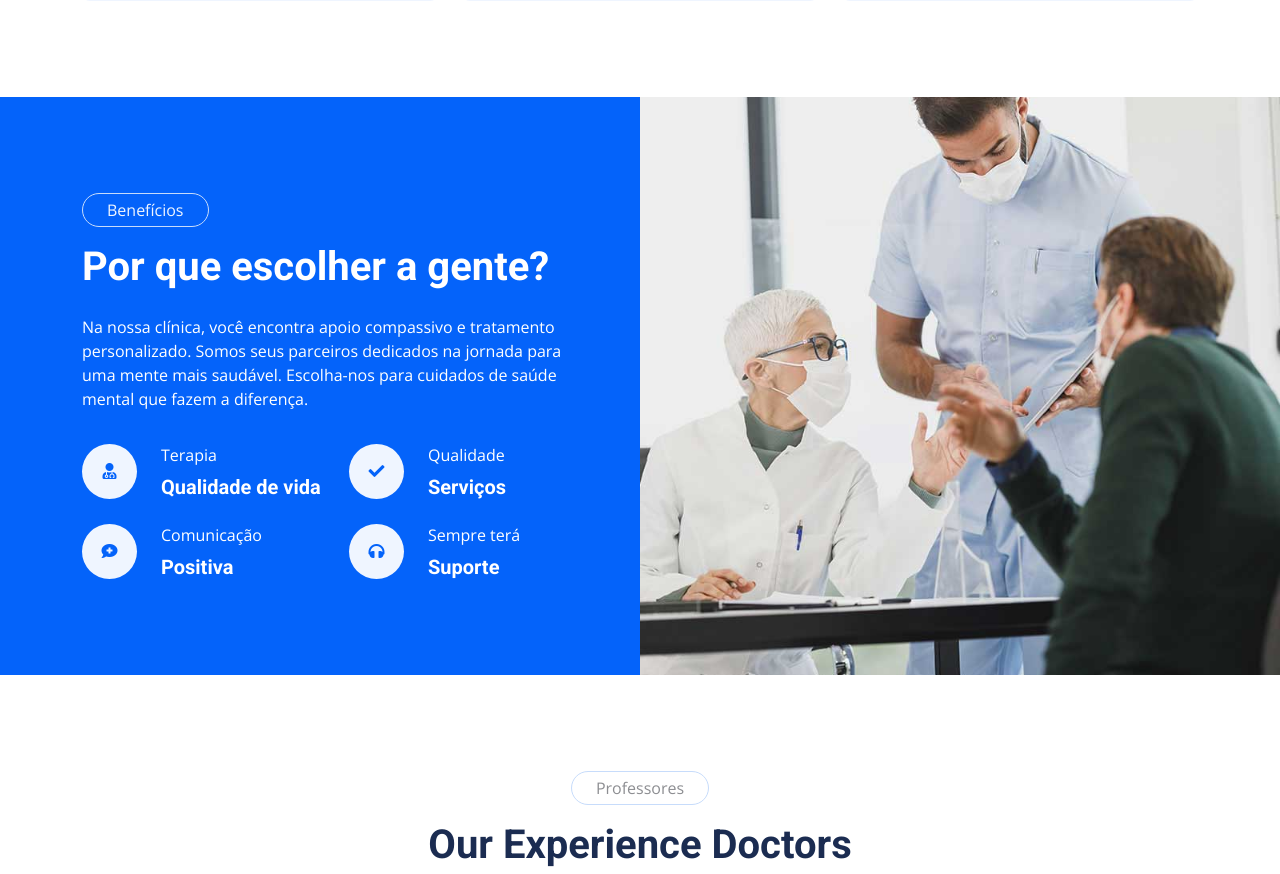
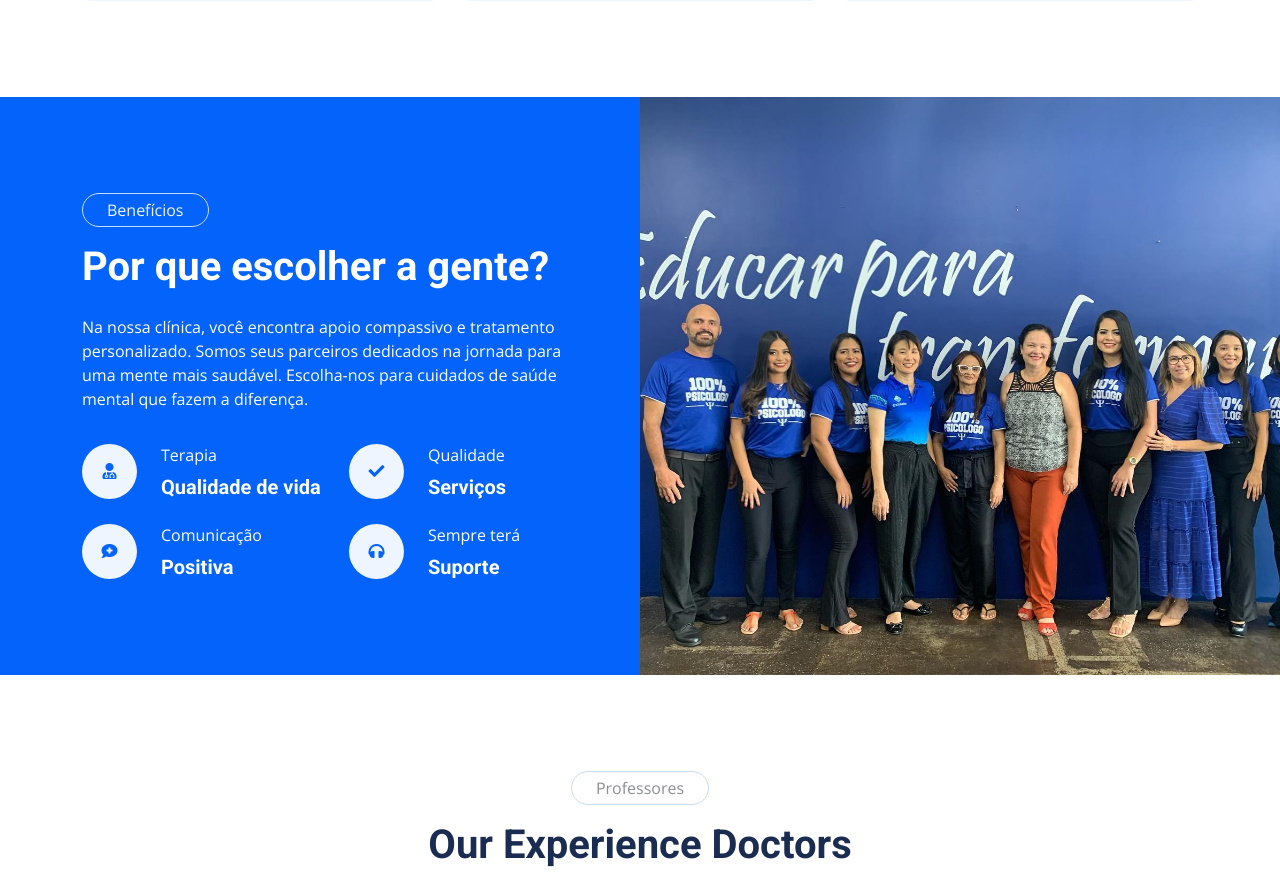
Before and after one commit to NeewJax/Clinica-Psicologia, a PHP site: page / in a window 1280 px wide. Shown: the part 2668-3542 px from the top of the page. Run offline with PHP 8.4, Linux system fonts and the light colour scheme; some libraries are stand-ins or nearby versions.

Commit message:
new file:   img/reuniao_clinica.jpg 	modificação:   index.php

```diff
--- a/index.php
+++ b/index.php
@@ -198,7 +198,7 @@
                     <div class="service-item bg-light rounded h-100 p-5">
                         <div class="d-inline-flex align-items-center justify-content-center bg-white rounded-circle mb-4" style="width: 65px; height: 65px;">
                             <i class="fa fa-prescription-bottle-alt text-primary fs-4"></i>
-                        </div>
+                     </div>
                         <h4 class="mb-3">Psicoterapia Individualizada</h4>
                         <p class="mb-4">Oferecemos sessões individuais com terapeutas experientes, fornecendo suporte emocional e orientação para superar dificuldades pessoais.</p>
                         <a class="btn" href=""><i class="fa fa-plus text-primary me-3"></i>Leia Mais</a>
@@ -309,7 +309,7 @@
                 </div>
                 <div class="col-lg-6 pe-lg-0 wow fadeIn" data-wow-delay="0.5s" style="min-height: 400px;">
                     <div class="position-relative h-100">
-                        <img class="position-absolute img-fluid w-100 h-100" src="img/feature.jpg" style="object-fit: cover;" alt="">
+                        <img class="position-absolute img-fluid w-100 h-100" src="img/reuniao_clinica.jpg" style="object-fit: cover;" alt="">
                     </div>
                 </div>
             </div>
```
Also changed, not shown: img/reuniao_clinica.jpg (added).
